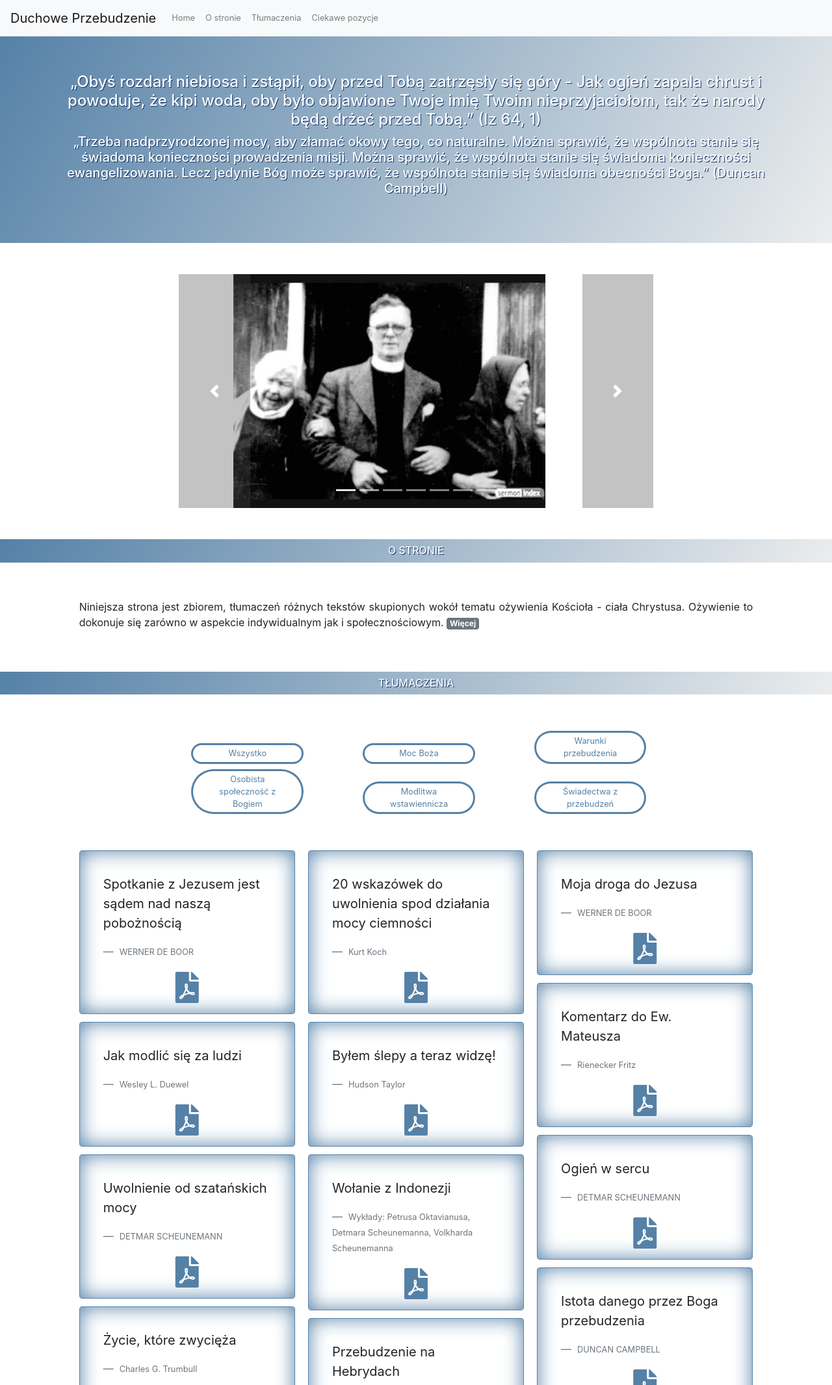
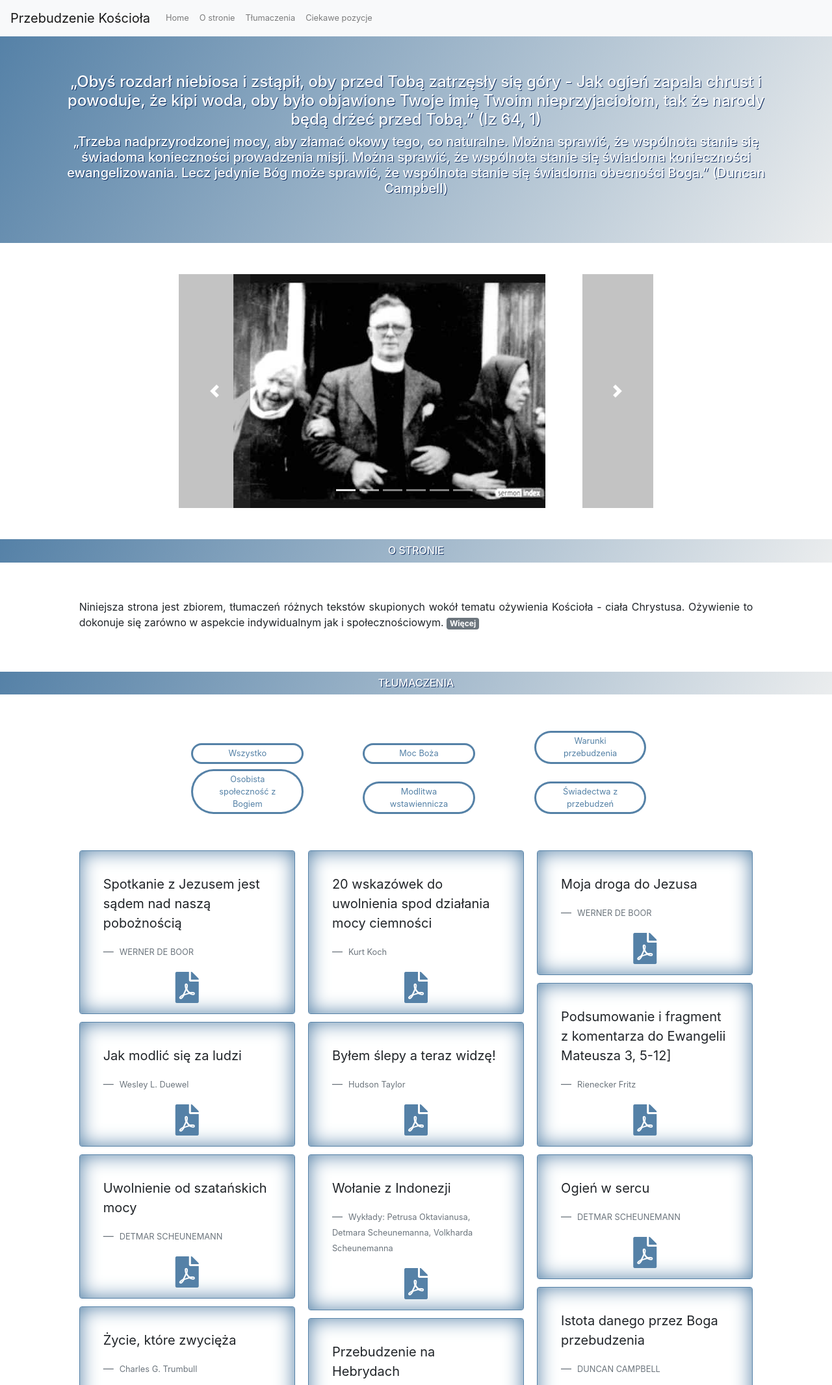
Before and after one commit to justyna124/spiritual-awakening, a plain HTML site: page index.html in a window 1280 px wide. Shown: the top 2132 px of the page at 65% size. Drawn offline with nearby package versions, Linux system fonts and the light colour scheme.

Commit message:
change title

```diff
--- a/index.html
+++ b/index.html
@@ -15,7 +15,7 @@
 </head>
 <body>
 <nav class="navbar navbar-expand-lg navbar-light bg-light fixed-top">
-    <a class="navbar-brand" href="#">Duchowe Przebudzenie</a>
+    <a class="navbar-brand" href="#">Przebudzenie Kościoła</a>
     <button class="navbar-toggler" type="button" data-toggle="collapse" data-target="#navbarSupportedContent"
             aria-controls="navbarSupportedContent" aria-expanded="false" aria-label="Toggle navigation">
         <span class="navbar-toggler-icon"></span>
@@ -277,7 +277,7 @@
                 </div>
                 <div class="card p-3  filter community">
                     <blockquote class="blockquote mb-0 card-body">
-                        <p>Komentarz do Ew. Mateusza</p>
+                        <p>Podsumowanie i fragment z komentarza do Ewangelii Mateusza 3, 5-12]</p>
                         <footer class="blockquote-footer">
                             <small class="text-muted">
                                 Rienecker Fritz
```
